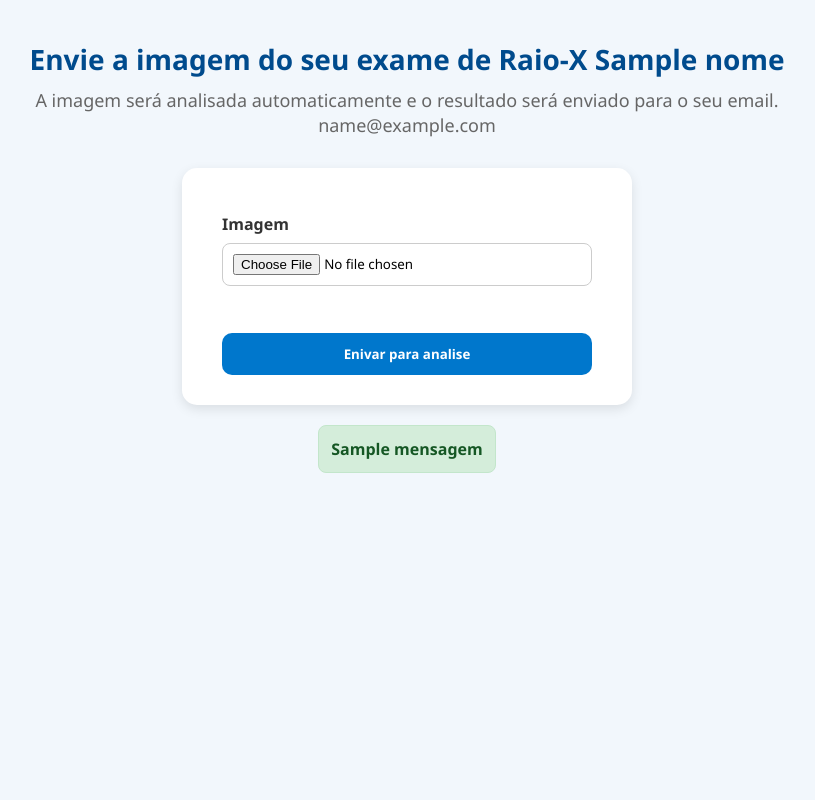
After one commit to Riansito/Classificacao-de-Raio-X-Pneumonia-Normal, a Flask app: template App/templates/upload.html in a window 1280 px wide. The commit adds this page. Shown: the whole page, without its empty margins (233-1048 px from the left). Run offline with Flask 3, Linux system fonts and the light colour scheme; the template is opened without the code that fills it: most values are stand-ins (such as "Sample title", 1, 10 or a date in 2020).

Commit message:
Atualiza arquivos e adiciona .gitignore para ignorar .env

```diff
--- a/App/main.py
+++ b/App/main.py
@@ -1,10 +1,86 @@
-from flask import Flask, render_template, redirect, request
+from flask import Flask, render_template, redirect, request, session
+from PIL import Image
+import numpy as np
+import tensorflow as tf
+import smtplib
+import ssl
+from email.message import EmailMessage
+from dotenv import load_dotenv
+import os
+
 
 app = Flask(__name__)
+app.secret_key ="12bb2f7a8fae07f6a931b8e4c695b474"
+app.secret_key = os.getenv("SECRET_KEY")
+email_remetente = os.getenv("EMAIL_APP")
+senha_email = os.getenv("EMAIL_PASSWORD")
+def processaImagemDoUsuario(imagem):
+    imagem = Image.open(imagem.stream).convert("RGB")
+    imagem = imagem.resize((150, 150))
+    imagem_array = np.array(imagem)/255
+    return np.expand_dims(imagem_array, axis=0)
+
+def enviaEmail(mensagem, destinatario, assunto = "RESULTADO DA ANALISE DO RAIO-X", remetente = email_remetente, senha = senha_email):
+    mensagem_envio = EmailMessage()
+    mensagem_envio["From"] = remetente
+    mensagem_envio["To"] = destinatario
+    mensagem_envio["Subject"] = assunto
+    mensagem_envio.set_content(mensagem)
+
+    contexto = ssl.create_default_context()
+    with smtplib.SMTP_SSL('smtp.gmail.com', 465, context=contexto) as smtp:
+        smtp.login(remetente, senha)
+        smtp.send_message(mensagem_envio)
+
 
 @app.route("/")
 def home():
     return render_template("index.html")
 
+@app.route("/upload", methods =["POST"])
+def uploadImage():
+    session["nome"] = request.form.get("nome")
+    session["email"] = request.form.get("email")
+    session["cpf"] = request.form.get("cpf")
+    return render_template("upload.html", nome = session["nome"].split()[0], email=session["email"])
+
+
+@app.route("/processamento", methods=["POST"])
+def processarImagem():
+    imagem = request.files["raiox"]
+    imagem_processada = processaImagemDoUsuario(imagem)
+    previsao = modelo.predict(imagem_processada)
+    mensagem = ""
+
+    nome = session.get("nome")
+    cpf = session.get("cpf")
+    email = session.get("email")
+    if previsao[0][0] >= 0.5:
+        mensagem = f"""\
+Prezado(a) {nome} (CPF: {cpf}),
+
+Informamos que o resultado da análise do exame de raio-X indica a presença de pneumonia.
+Recomendamos que procure atendimento médico especializado para avaliação e tratamento adequados.
+
+Atenciosamente,
+Equipe Médica
+"""
+
+        enviaEmail(mensagem, email)
+    else:
+        mensagem = f"""\
+Prezado(a) {nome} (CPF: {cpf}),
+
+Informamos que o resultado da análise do exame de raio-X não indica sinais de pneumonia.
+Caso apresente sintomas ou dúvidas, sugerimos acompanhamento médico.
+
+Atenciosamente,
+Equipe Médica
+"""
+
+        enviaEmail(mensagem, email)
+    return render_template("upload.html", mensagem = "Imagem enviada com sucesso! Em alguns segundos vc ira receber o resultado no seu e-mail")
+
+
 if __name__ == "__main__":
     app.run(debug=True)
--- a/App/static/style.css
+++ b/App/static/style.css
@@ -1,5 +1,6 @@
-<style>
-    /* Reset básico */
+/* ----------------------------
+   RESET E ESTILOS GERAIS
+-----------------------------*/
 * {
     margin: 0;
     padding: 0;
@@ -12,11 +13,58 @@
     display: flex;
     flex-direction: column;
     align-items: center;
-        justify-content: flex-start;
+    padding: 40px 20px;
     min-height: 100vh;
-        padding: 40px 20px;
 }
 
+/* ----------------------------
+   ESTILOS COMPARTILHADOS
+-----------------------------*/
+form {
+    display: flex;
+    flex-direction: column;
+}
+
+label {
+    font-weight: bold;
+    margin-top: 15px;
+    margin-bottom: 8px;
+    color: #333;
+}
+
+input, input[type="file"] {
+    padding: 10px;
+    border: 1px solid #ccc;
+    border-radius: 8px;
+    outline: none;
+    transition: border 0.2s;
+    background: #fff;
+}
+
+input:focus, input[type="file"]:focus {
+    border-color: #0077cc;
+}
+
+button {
+    margin-top: 25px;
+    padding: 12px;
+    background: #0077cc;
+    color: #fff;
+    font-weight: bold;
+    border: none;
+    border-radius: 10px;
+    cursor: pointer;
+    transition: background 0.3s ease;
+}
+
+button:hover {
+    background: #005fa3;
+}
+
+
+/* ----------------------------
+   TELA 1: FORMULÁRIO DE DADOS
+-----------------------------*/
 .Cabecalho {
     text-align: center;
     margin-bottom: 30px;
@@ -43,43 +91,42 @@
     max-width: 450px;
 }
 
-    form {
-        display: flex;
-        flex-direction: column;
+/* ----------------------------
+   TELA 2: ENVIO DE IMAGEM
+-----------------------------*/
+.cabecalhoEnvio {
+    text-align: center;
+    margin-bottom: 30px;
 }
 
-    label {
-        font-weight: bold;
-        margin-top: 15px;
-        margin-bottom: 5px;
-        color: #333;
+.cabecalhoEnvio h1 {
+    color: #004b8d;
+    font-size: 28px;
+    margin-bottom: 10px;
 }
 
-    input {
-        padding: 10px;
-        border: 1px solid #ccc;
-        border-radius: 8px;
-        outline: none;
-        transition: border 0.2s;
+.cabecalhoEnvio h3 {
+    color: #666;
+    font-weight: normal;
+    font-size: 18px;
+    line-height: 1.4;
 }
 
-    input:focus {
-        border-color: #0077cc;
+.formularioEnvio {
+    background: #ffffff;
+    padding: 30px 40px;
+    border-radius: 15px;
+    box-shadow: 0 4px 12px rgba(0, 0, 0, 0.1);
+    width: 100%;
+    max-width: 450px;
 }
-
-    button {
-        margin-top: 25px;
+.mensagem-sucesso {
+    margin-top: 20px;
     padding: 12px;
-        background: #0077cc;
-        color: #fff;
+    background-color: #d4edda;
+    color: #155724;
+    border: 1px solid #c3e6cb;
+    border-radius: 8px;
+    text-align: center;
     font-weight: bold;
-        border: none;
-        border-radius: 10px;
-        cursor: pointer;
-        transition: background 0.3s;
 }
-
-    button:hover {
-        background: #005fa3;
-    }
-</style>
--- a/App/templates/index.html
+++ b/App/templates/index.html
@@ -16,7 +16,7 @@
     </div>
 
     <div class = "formulario">
-        <form action="/upload" >
+        <form action="/upload" method="POST">
             <label for="nome">Nome: </label>
             <input type="text" name ="nome" placeholder="Digite seu nome" required><br>
 
--- /dev/null
+++ b/App/templates/upload.html
@@ -0,0 +1,34 @@
+<!DOCTYPE html>
+<html lang="pt-br">
+<head>
+    <meta charset="UTF-8">
+    <title>Classificador de Pneumonia</title>
+    <link rel="stylesheet" href="{{ url_for('static', filename='style.css') }}">
+</head>
+<body>
+    <div class = "cabecalhoEnvio">
+        <h1>
+            Envie a imagem do seu exame de Raio-X {{nome}}
+        </h1>
+        <h3>
+            A imagem será analisada automaticamente e o resultado será enviado para o seu email.
+        </h3>
+        <h3>{{email}}</h3>
+    </div>
+    <div class ="formularioEnvio">
+        <form action = "/processamento" method="POST" enctype="multipart/form-data">
+            <label for = "raiox">Imagem</label>
+            <input type="file" name = "raiox" placeholder="Adicione uma imagem" required><br>
+            <button>
+                Enivar para analise
+            </button>
+        </form>
+    </div>
+
+    {% if mensagem %}
+        <div class="mensagem-sucesso">
+            {{ mensagem }}
+        </div>
+    {% endif %}
+
+</body>
```
Also changed, not shown: 1 other file. Lines whose indentation alone changed are shown as unchanged.
